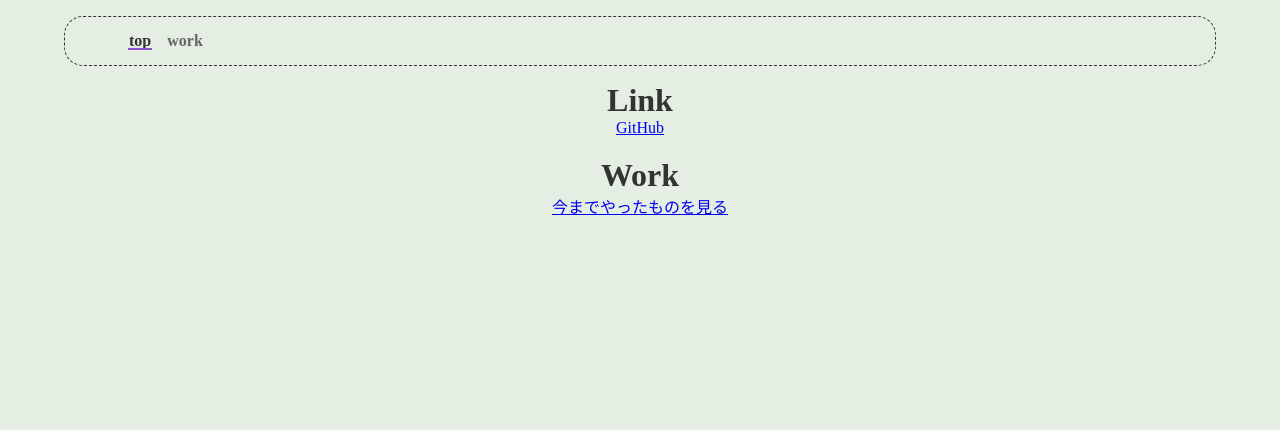
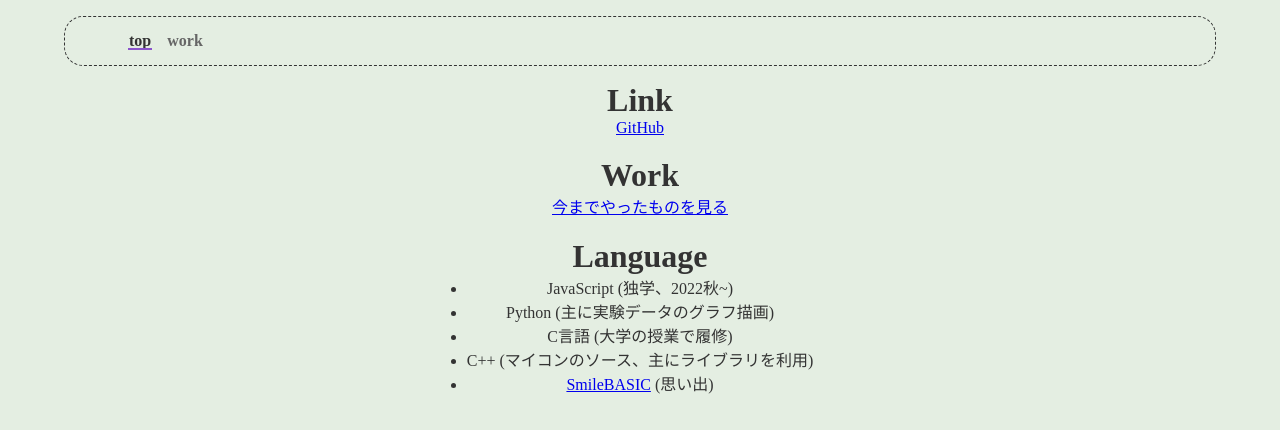
Before and after one commit to tomsal25/portfolio, a Gatsby site: page / in a window 1280 px wide. Built offline with nearby package versions, Linux system fonts and the light colour scheme; Gatsby itself is replaced by a stand-in of ours.

Commit message:
add language info

```diff
--- a/src/pages/index.tsx
+++ b/src/pages/index.tsx
@@ -32,6 +32,24 @@ const Index = () => {
         <h1>Work</h1>
         <Link to="/work">今までやったものを見る</Link>
       </Container>
+
+      <Container>
+        <h1>Language</h1>
+        <div>
+          <ul style={{ width: "fit-content", margin: "auto" }}>
+            <li>JavaScript (独学、2022秋~)</li>
+            <li>Python (主に実験データのグラフ描画)</li>
+            <li>C言語 (大学の授業で履修)</li>
+            <li>C++ (マイコンのソース、主にライブラリを利用)</li>
+            <li>
+              <a href="http://smilebasic.com/" target="_blank" rel="noreferrer">
+                SmileBASIC
+              </a>
+              {" (思い出)"}
+            </li>
+          </ul>
+        </div>
+      </Container>
     </Layout>
   );
 };
```
